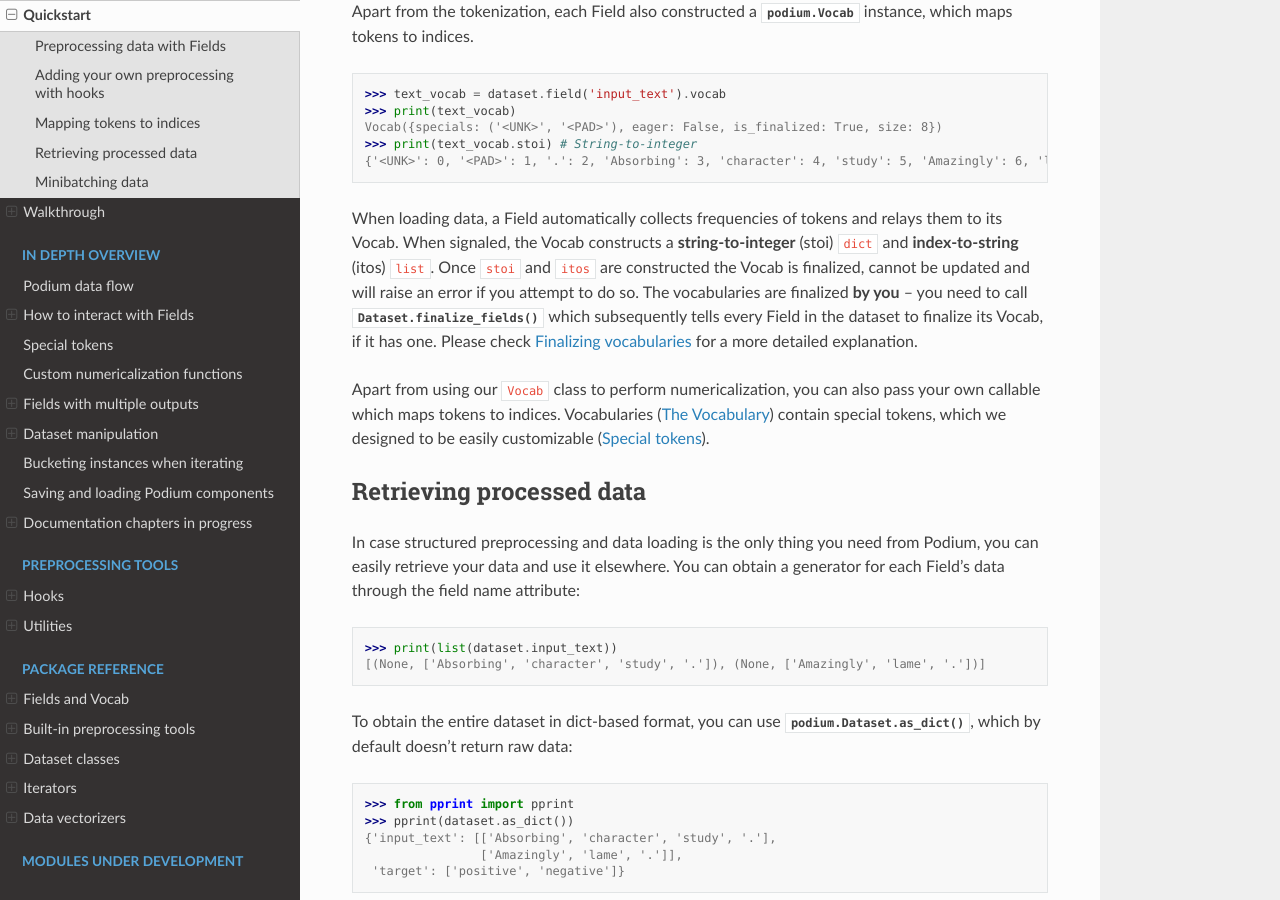
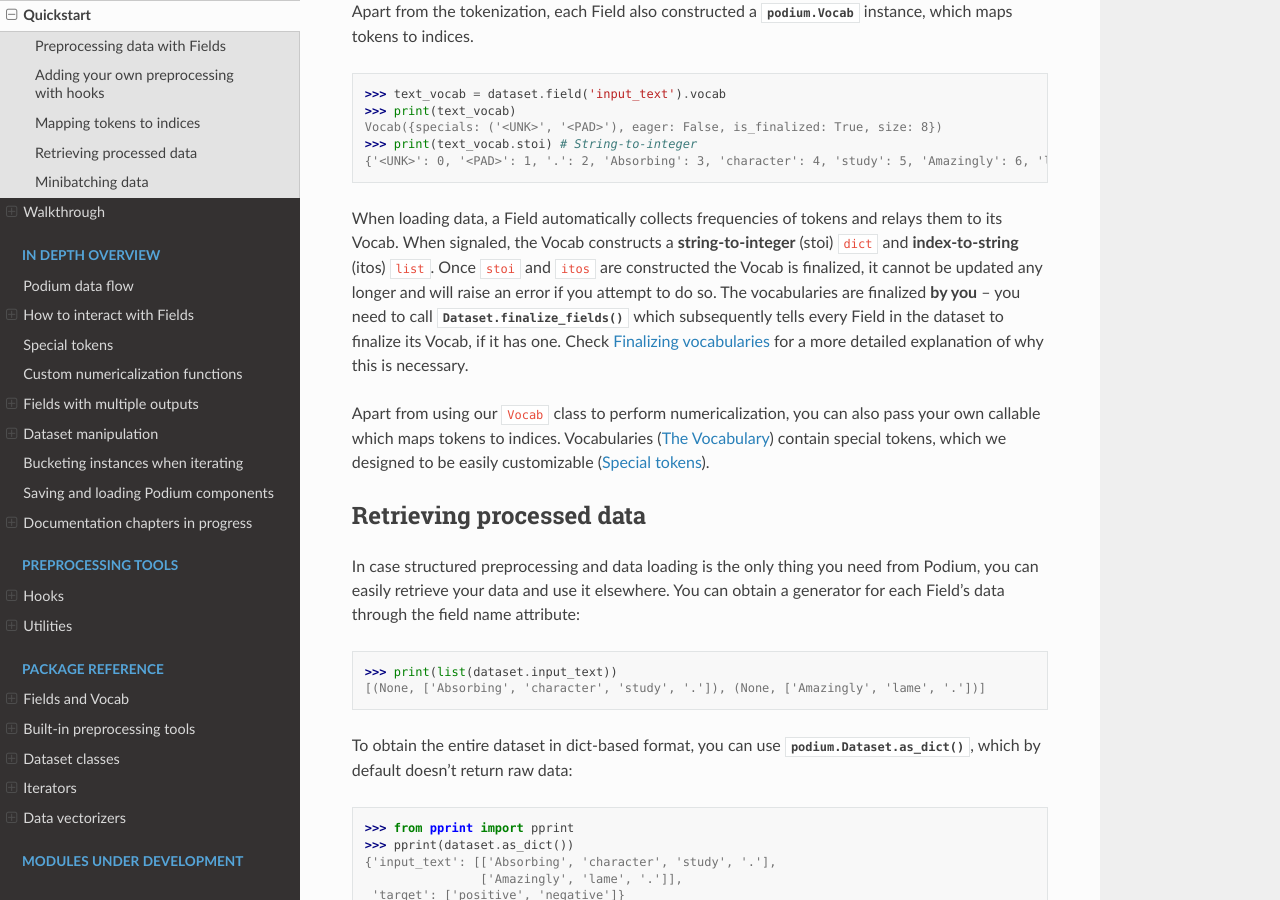
Before and after one commit to TakeLab/podium, a Sphinx documentation site: the page built from docs/source/quickstart.rst, in a window 1280 px wide and 900 px high, scrolled down 2471 px. Built offline with Sphinx 7.4.7 and the Read the Docs theme 2.0.0, drawn with Linux system fonts in a browser that asks for light colours.

Commit message:
pre-merge

```diff
--- a/docs/source/quickstart.rst
+++ b/docs/source/quickstart.rst
@@ -132,8 +132,8 @@
   >>> print(text_vocab.stoi) # String-to-integer
   {'<UNK>': 0, '<PAD>': 1, '.': 2, 'Absorbing': 3, 'character': 4, 'study': 5, 'Amazingly': 6, 'lame': 7}
 
-When loading data, a Field automatically collects frequencies of tokens and relays them to its Vocab. When signaled, the Vocab constructs a **string-to-integer** (stoi) ``dict`` and **index-to-string** (itos) ``list``. Once ``stoi`` and ``itos`` are constructed the Vocab is finalized, cannot be updated and will raise an error if you attempt to do so.
-The vocabularies are finalized **by you** -- you need to call :meth:`Dataset.finalize_fields` which subsequently tells every Field in the dataset to finalize its Vocab, if it has one. Please check :ref:`finalizing_vocab` for a more detailed explanation.
+When loading data, a Field automatically collects frequencies of tokens and relays them to its Vocab. When signaled, the Vocab constructs a **string-to-integer** (stoi) ``dict`` and **index-to-string** (itos) ``list``. Once ``stoi`` and ``itos`` are constructed the Vocab is finalized, it cannot be updated any longer and will raise an error if you attempt to do so.
+The vocabularies are finalized **by you** -- you need to call :meth:`Dataset.finalize_fields` which subsequently tells every Field in the dataset to finalize its Vocab, if it has one. Check :ref:`finalizing_vocab` for a more detailed explanation of why this is necessary.
 
 Apart from using our ``Vocab`` class to perform numericalization, you can also pass your own callable which maps tokens to indices. Vocabularies (:ref:`vocab`) contain special tokens, which we designed to be easily customizable (:ref:`specials`).
 
```
